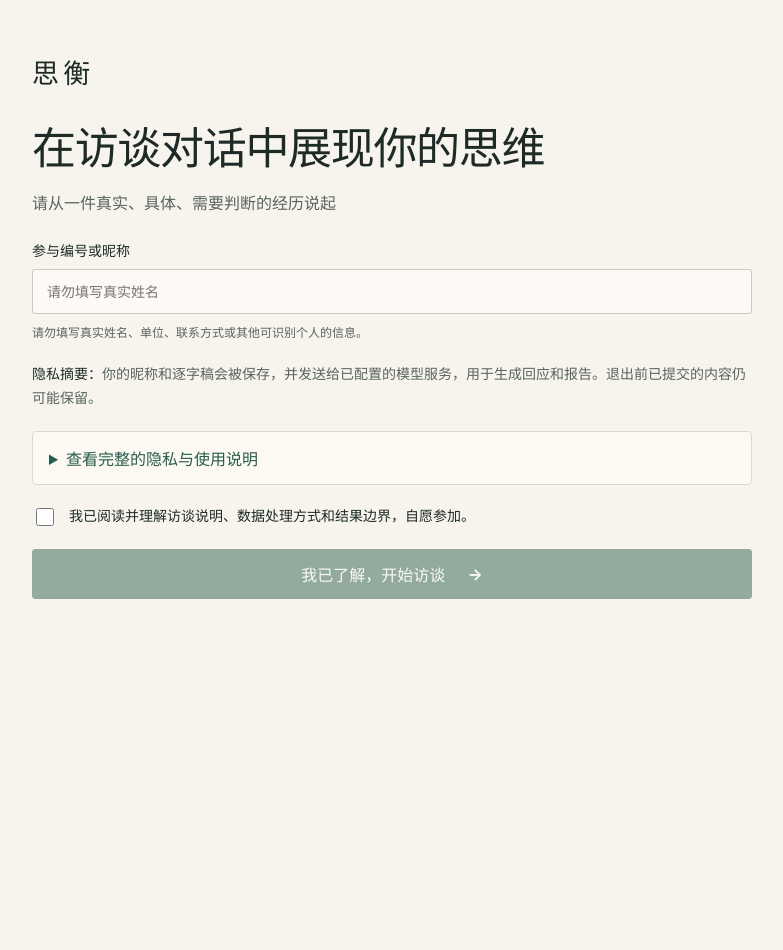
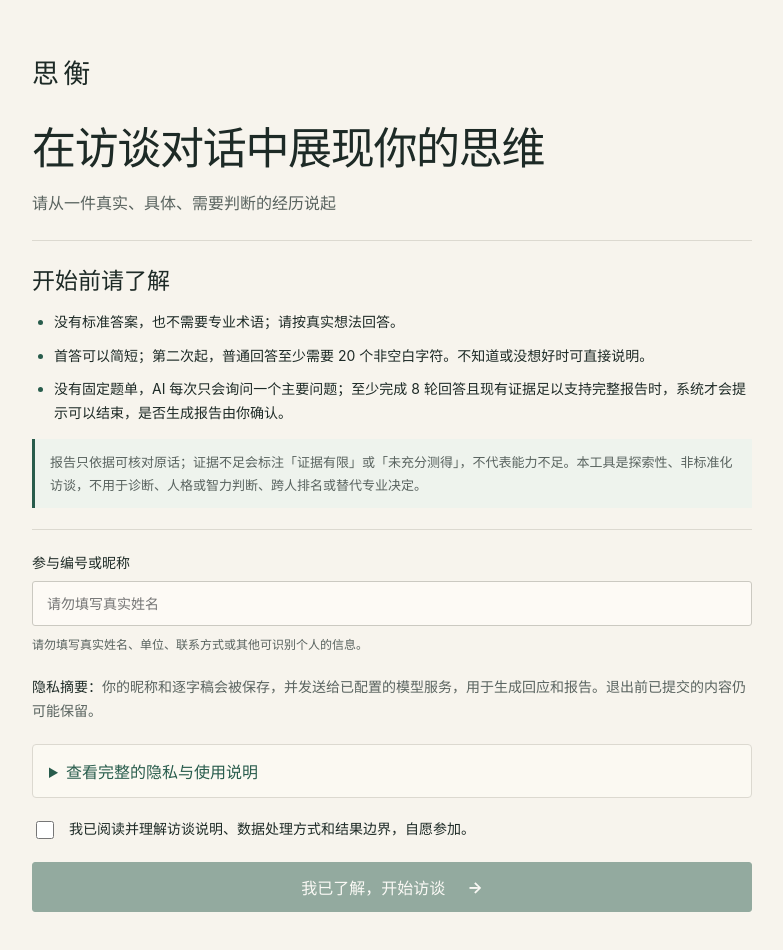
Before and after one commit to aBcDd-zm/critical-thinking-assessment-v6, a Vue app in the folder frontend/: page /assessment in a window 1280 px wide. Shown: the top 950 px of the page, without its empty margins (248-1031 px from the left). Before the commit the page ends 800 px from the top, so only its background shows below. Built offline with nearby package versions, Linux system fonts and the light colour scheme; no server answers.

Commit message:
fix(frontend): restore start-page guidance

```diff
--- a/frontend/src/views/ConsentView.vue
+++ b/frontend/src/views/ConsentView.vue
@@ -49,6 +49,16 @@ async function startInterview() {
         <RouterLink class="secondary-button small" :to="`/assessment/session/${recentSession}`">继续上次访谈</RouterLink>
       </aside>
 
+      <section class="assessment-guide" aria-labelledby="guide-title">
+        <h2 id="guide-title">开始前请了解</h2>
+        <ul class="process-facts">
+          <li>没有标准答案，也不需要专业术语；请按真实想法回答。</li>
+          <li>首答可以简短；第二次起，普通回答至少需要 20 个非空白字符。不知道或没想好时可直接说明。</li>
+          <li>没有固定题单，AI 每次只会询问一个主要问题；至少完成 8 轮回答且现有证据足以支持完整报告时，系统才会提示可以结束，是否生成报告由你确认。</li>
+        </ul>
+        <p class="evidence-boundary">报告只依据可核对原话；证据不足会标注「证据有限」或「未充分测得」，不代表能力不足。本工具是探索性、非标准化访谈，不用于诊断、人格或智力判断、跨人排名或替代专业决定。</p>
+      </section>
+
       <form :aria-busy="submitting" @submit.prevent="startInterview">
         <label for="participant-alias">
           <span>参与编号或昵称</span>
```
Also changed, not shown: 1 other file (tests, documents, lock files or other folders).
